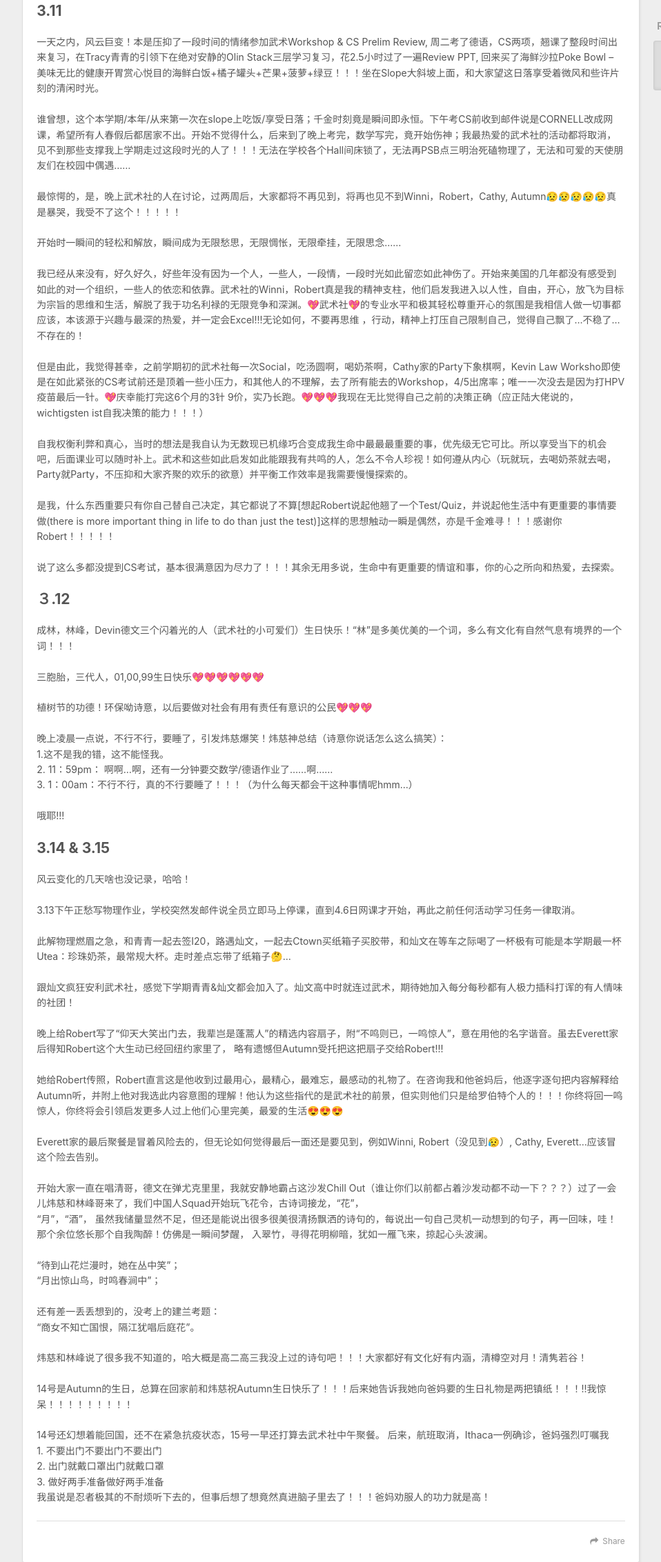
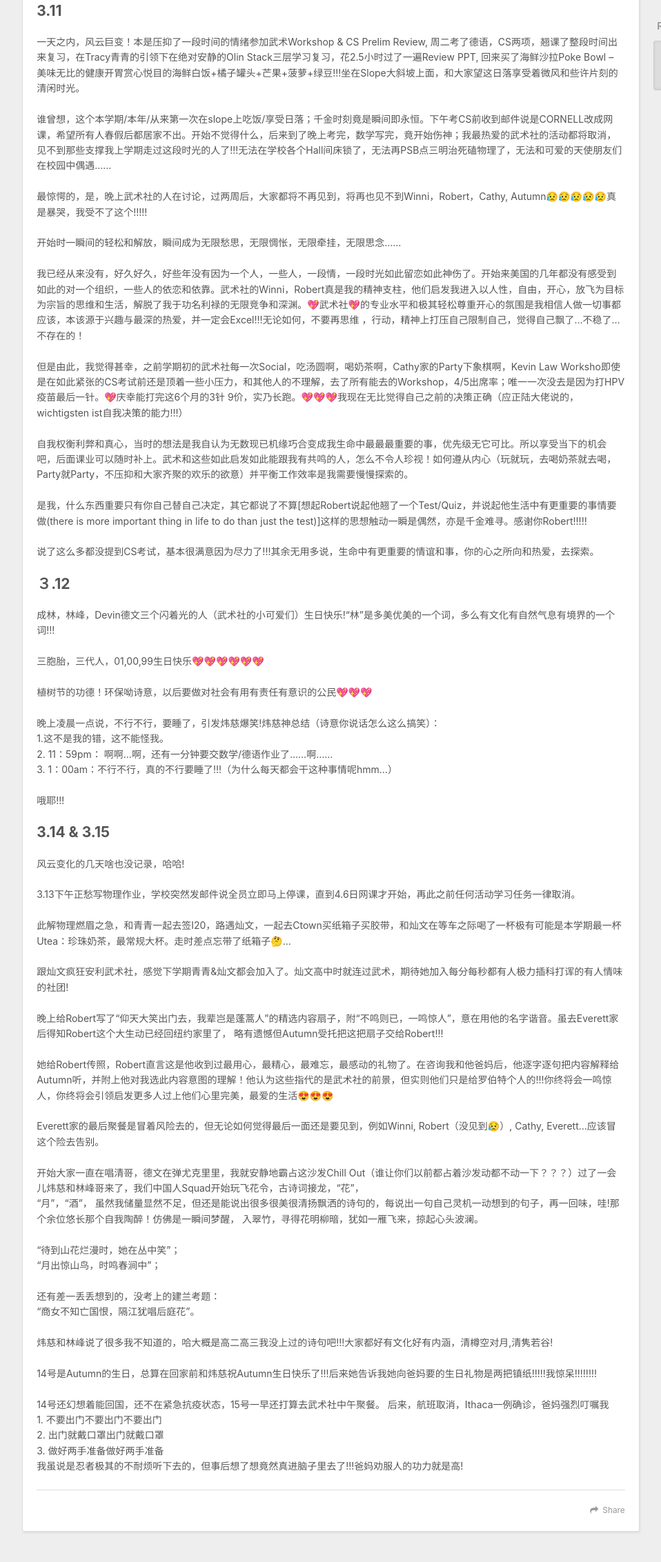
Before and after one commit to PoetryBai/PoetryBai.github.io, a plain HTML site: page 2020/03/16/风云变化/index.html in a window 1280 px wide. Shown: the part 450-2715 px from the top of the page at 69% size, without its empty margins (8-966 px from the left). Drawn offline with nearby package versions, Linux system fonts and the light colour scheme.

Commit message:
Site updated: 2020-03-17 02:26:27

```diff
--- a/2020/03/16/风云变化/index.html
+++ b/2020/03/16/风云变化/index.html
@@ -7,15 +7,15 @@
 
   <title>风云变化 | Hexo</title>
   <meta name="viewport" content="width=device-width, initial-scale=1, maximum-scale=1">
-  <meta name="description" content="3.11一天之内，风云巨变！本是压抑了一段时间的情绪参加武术Workshop &amp; CS Prelim Review,  周二考了德语，CS两项，翘课了整段时间出来复习，在Tracy青青的引领下在绝对安静的Olin Stack三层学习复习，花2.5小时过了一遍Review PPT, 回来买了海鲜沙拉Poke Bowl – 美味无比的健康开胃赏心悦目的海鲜白饭+橘子罐头+芒果+菠萝+绿豆！！！">
+  <meta name="description" content="3.11一天之内，风云巨变！本是压抑了一段时间的情绪参加武术Workshop &amp; CS Prelim Review,  周二考了德语，CS两项，翘课了整段时间出来复习，在Tracy青青的引领下在绝对安静的Olin Stack三层学习复习，花2.5小时过了一遍Review PPT, 回来买了海鲜沙拉Poke Bowl – 美味无比的健康开胃赏心悦目的海鲜白饭+橘子罐头+芒果+菠萝+绿豆!!!">
 <meta property="og:type" content="article">
 <meta property="og:title" content="风云变化">
 <meta property="og:url" content="http://yoursite.com/2020/03/16/%E9%A3%8E%E4%BA%91%E5%8F%98%E5%8C%96/index.html">
 <meta property="og:site_name" content="Hexo">
-<meta property="og:description" content="3.11一天之内，风云巨变！本是压抑了一段时间的情绪参加武术Workshop &amp; CS Prelim Review,  周二考了德语，CS两项，翘课了整段时间出来复习，在Tracy青青的引领下在绝对安静的Olin Stack三层学习复习，花2.5小时过了一遍Review PPT, 回来买了海鲜沙拉Poke Bowl – 美味无比的健康开胃赏心悦目的海鲜白饭+橘子罐头+芒果+菠萝+绿豆！！！">
+<meta property="og:description" content="3.11一天之内，风云巨变！本是压抑了一段时间的情绪参加武术Workshop &amp; CS Prelim Review,  周二考了德语，CS两项，翘课了整段时间出来复习，在Tracy青青的引领下在绝对安静的Olin Stack三层学习复习，花2.5小时过了一遍Review PPT, 回来买了海鲜沙拉Poke Bowl – 美味无比的健康开胃赏心悦目的海鲜白饭+橘子罐头+芒果+菠萝+绿豆!!!">
 <meta property="og:locale" content="en_US">
 <meta property="article:published_time" content="2020-03-16T21:30:40.000Z">
-<meta property="article:modified_time" content="2020-03-17T06:15:32.518Z">
+<meta property="article:modified_time" content="2020-03-17T06:26:19.808Z">
 <meta property="article:author" content="John Doe">
 <meta name="twitter:card" content="summary">
 
@@ -88,33 +88,33 @@
 
     <div class="article-entry" itemprop="articleBody">
 
-        <h2 id="3-11"><a href="#3-11" class="headerlink" title="3.11"></a>3.11</h2><p>一天之内，风云巨变！本是压抑了一段时间的情绪参加武术Workshop &amp; CS Prelim Review,  周二考了德语，CS两项，翘课了整段时间出来复习，在Tracy青青的引领下在绝对安静的Olin Stack三层学习复习，花2.5小时过了一遍Review PPT, 回来买了海鲜沙拉Poke Bowl – 美味无比的健康开胃赏心悦目的海鲜白饭+橘子罐头+芒果+菠萝+绿豆！！！坐在Slope大斜坡上面，和大家望这日落享受着微风和些许片刻的清闲时光。</p>
-<p>谁曾想，这个本学期/本年/从来第一次在slope上吃饭/享受日落；千金时刻竟是瞬间即永恒。下午考CS前收到邮件说是CORNELL改成网课，希望所有人春假后都居家不出。开始不觉得什么，后来到了晚上考完，数学写完，竟开始伤神；我最热爱的武术社的活动都将取消，见不到那些支撑我上学期走过这段时光的人了！！！无法在学校各个Hall间床锁了，无法再PSB点三明治死磕物理了，无法和可爱的天使朋友们在校园中偶遇……</p>
-<p>最惊愕的，是，晚上武术社的人在讨论，过两周后，大家都将不再见到，将再也见不到Winni，Robert，Cathy, Autumn😥😥😥😥😥真是暴哭，我受不了这个！！！！！</p>
+        <h2 id="3-11"><a href="#3-11" class="headerlink" title="3.11"></a>3.11</h2><p>一天之内，风云巨变！本是压抑了一段时间的情绪参加武术Workshop &amp; CS Prelim Review,  周二考了德语，CS两项，翘课了整段时间出来复习，在Tracy青青的引领下在绝对安静的Olin Stack三层学习复习，花2.5小时过了一遍Review PPT, 回来买了海鲜沙拉Poke Bowl – 美味无比的健康开胃赏心悦目的海鲜白饭+橘子罐头+芒果+菠萝+绿豆!!!坐在Slope大斜坡上面，和大家望这日落享受着微风和些许片刻的清闲时光。</p>
+<p>谁曾想，这个本学期/本年/从来第一次在slope上吃饭/享受日落；千金时刻竟是瞬间即永恒。下午考CS前收到邮件说是CORNELL改成网课，希望所有人春假后都居家不出。开始不觉得什么，后来到了晚上考完，数学写完，竟开始伤神；我最热爱的武术社的活动都将取消，见不到那些支撑我上学期走过这段时光的人了!!!无法在学校各个Hall间床锁了，无法再PSB点三明治死磕物理了，无法和可爱的天使朋友们在校园中偶遇……</p>
+<p>最惊愕的，是，晚上武术社的人在讨论，过两周后，大家都将不再见到，将再也见不到Winni，Robert，Cathy, Autumn😥😥😥😥😥真是暴哭，我受不了这个!!!!!</p>
 <p>开始时一瞬间的轻松和解放，瞬间成为无限愁思，无限惆怅，无限牵挂，无限思念……</p>
 <p>我已经从来没有，好久好久，好些年没有因为一个人，一些人，一段情，一段时光如此留恋如此神伤了。开始来美国的几年都没有感受到如此的对一个组织，一些人的依恋和依靠。武术社的Winni，Robert真是我的精神支柱，他们启发我进入以人性，自由，开心，放飞为目标为宗旨的思维和生活，解脱了我于功名利禄的无限竞争和深渊。💖武术社💖的专业水平和极其轻松尊重开心的氛围是我相信人做一切事都应该，本该源于兴趣与最深的热爱，并一定会Excel!!!无论如何，不要再思维 ，行动，精神上打压自己限制自己，觉得自己飘了…不稳了…不存在的！</p>
-<p>但是由此，我觉得甚幸，之前学期初的武术社每一次Social，吃汤圆啊，喝奶茶啊，Cathy家的Party下象棋啊，Kevin Law Worksho即使是在如此紧张的CS考试前还是顶着一些小压力，和其他人的不理解，去了所有能去的Workshop，4/5出席率；唯一一次没去是因为打HPV疫苗最后一针。💖庆幸能打完这6个月的3针 9价，实乃长跑。💖💖💖我现在无比觉得自己之前的决策正确（应正陆大佬说的，wichtigsten ist自我决策的能力！！！）</p>
+<p>但是由此，我觉得甚幸，之前学期初的武术社每一次Social，吃汤圆啊，喝奶茶啊，Cathy家的Party下象棋啊，Kevin Law Worksho即使是在如此紧张的CS考试前还是顶着一些小压力，和其他人的不理解，去了所有能去的Workshop，4/5出席率；唯一一次没去是因为打HPV疫苗最后一针。💖庆幸能打完这6个月的3针 9价，实乃长跑。💖💖💖我现在无比觉得自己之前的决策正确（应正陆大佬说的，wichtigsten ist自我决策的能力!!!）</p>
 <p>自我权衡利弊和真心，当时的想法是我自认为无数现已机缘巧合变成我生命中最最最重要的事，优先级无它可比。所以享受当下的机会吧，后面课业可以随时补上。武术和这些如此启发如此能跟我有共鸣的人，怎么不令人珍视！如何遵从内心（玩就玩，去喝奶茶就去喝，Party就Party，不压抑和大家齐聚的欢乐的欲意）并平衡工作效率是我需要慢慢探索的。</p>
-<p>是我，什么东西重要只有你自己替自己决定，其它都说了不算[想起Robert说起他翘了一个Test/Quiz，并说起他生活中有更重要的事情要做(there is more important thing in life to do than just the test)]这样的思想触动一瞬是偶然，亦是千金难寻！！！感谢你Robert！！！！！</p>
-<p>说了这么多都没提到CS考试，基本很满意因为尽力了！！！其余无用多说，生命中有更重要的情谊和事，你的心之所向和热爱，去探索。</p>
-<h2 id="３-12"><a href="#３-12" class="headerlink" title="３.12"></a>３.12</h2><p>成林，林峰，Devin德文三个闪着光的人（武术社的小可爱们）生日快乐！“林”是多美优美的一个词，多么有文化有自然气息有境界的一个词！！！</p>
+<p>是我，什么东西重要只有你自己替自己决定，其它都说了不算[想起Robert说起他翘了一个Test/Quiz，并说起他生活中有更重要的事情要做(there is more important thing in life to do than just the test)]这样的思想触动一瞬是偶然，亦是千金难寻。感谢你Robert!!!!!</p>
+<p>说了这么多都没提到CS考试，基本很满意因为尽力了!!!其余无用多说，生命中有更重要的情谊和事，你的心之所向和热爱，去探索。</p>
+<h2 id="３-12"><a href="#３-12" class="headerlink" title="３.12"></a>３.12</h2><p>成林，林峰，Devin德文三个闪着光的人（武术社的小可爱们）生日快乐!“林”是多美优美的一个词，多么有文化有自然气息有境界的一个词!!!</p>
 <p>三胞胎，三代人，01,00,99生日快乐💖💖💖💖💖💖</p>
 <p>植树节的功德！环保呦诗意，以后要做对社会有用有责任有意识的公民💖💖💖</p>
-<p>晚上凌晨一点说，不行不行，要睡了，引发炜慈爆笑！炜慈神总结（诗意你说话怎么这么搞笑）：<br>    1.这不是我的错，这不能怪我。<br>    2. 11：59pm： 啊啊…啊，还有一分钟要交数学/德语作业了……啊……<br>    3. 1：00am：不行不行，真的不行要睡了！！！（为什么每天都会干这种事情呢hmm…）   </p>
+<p>晚上凌晨一点说，不行不行，要睡了，引发炜慈爆笑!炜慈神总结（诗意你说话怎么这么搞笑）：<br>    1.这不是我的错，这不能怪我。<br>    2. 11：59pm： 啊啊…啊，还有一分钟要交数学/德语作业了……啊……<br>    3. 1：00am：不行不行，真的不行要睡了!!!（为什么每天都会干这种事情呢hmm…）   </p>
 <p>哦耶!!!</p>
-<h2 id="3-14-amp-3-15"><a href="#3-14-amp-3-15" class="headerlink" title="3.14 &amp; 3.15"></a>3.14 &amp; 3.15</h2><p>风云变化的几天啥也没记录，哈哈！</p>
+<h2 id="3-14-amp-3-15"><a href="#3-14-amp-3-15" class="headerlink" title="3.14 &amp; 3.15"></a>3.14 &amp; 3.15</h2><p>风云变化的几天啥也没记录，哈哈!</p>
 <p>3.13下午正愁写物理作业，学校突然发邮件说全员立即马上停课，直到4.6日网课才开始，再此之前任何活动学习任务一律取消。</p>
 <p>此解物理燃眉之急，和青青一起去签I20，路遇灿文，一起去Ctown买纸箱子买胶带，和灿文在等车之际喝了一杯极有可能是本学期最一杯Utea：珍珠奶茶，最常规大杯。走时差点忘带了纸箱子🤔…</p>
-<p>跟灿文疯狂安利武术社，感觉下学期青青&amp;灿文都会加入了。灿文高中时就连过武术，期待她加入每分每秒都有人极力插科打诨的有人情味的社团！</p>
+<p>跟灿文疯狂安利武术社，感觉下学期青青&amp;灿文都会加入了。灿文高中时就连过武术，期待她加入每分每秒都有人极力插科打诨的有人情味的社团!</p>
 <p>晚上给Robert写了“仰天大笑出门去，我辈岂是蓬蒿人”的精选内容扇子，附“不鸣则已，一鸣惊人”，意在用他的名字谐音。虽去Everett家后得知Robert这个大生动已经回纽约家里了， 略有遗憾但Autumn受托把这把扇子交给Robert!!!</p>
-<p>她给Robert传照，Robert直言这是他收到过最用心，最精心，最难忘，最感动的礼物了。在咨询我和他爸妈后，他逐字逐句把内容解释给Autumn听，并附上他对我选此内容意图的理解！他认为这些指代的是武术社的前景，但实则他们只是给罗伯特个人的！！！你终将回一鸣惊人，你终将会引领启发更多人过上他们心里完美，最爱的生活😍😍😍</p>
+<p>她给Robert传照，Robert直言这是他收到过最用心，最精心，最难忘，最感动的礼物了。在咨询我和他爸妈后，他逐字逐句把内容解释给Autumn听，并附上他对我选此内容意图的理解！他认为这些指代的是武术社的前景，但实则他们只是给罗伯特个人的!!!你终将会一鸣惊人，你终将会引领启发更多人过上他们心里完美，最爱的生活😍😍😍</p>
 <p>Everett家的最后聚餐是冒着风险去的，但无论如何觉得最后一面还是要见到，例如Winni, Robert（没见到😥）, Cathy, Everett…应该冒这个险去告别。</p>
-<p>开始大家一直在唱清哥，德文在弹尤克里里，我就安静地霸占这沙发Chill Out（谁让你们以前都占着沙发动都不动一下？？？）过了一会儿炜慈和林峰哥来了，我们中国人Squad开始玩飞花令，古诗词接龙，“花”，<br>“月”，“酒”， 虽然我储量显然不足，但还是能说出很多很美很清扬飘洒的诗句的，每说出一句自己灵机一动想到的句子，再一回味，哇！那个余位悠长那个自我陶醉！仿佛是一瞬间梦醒， 入翠竹，寻得花明柳暗，犹如一雁飞来，掠起心头波澜。  </p>
+<p>开始大家一直在唱清哥，德文在弹尤克里里，我就安静地霸占这沙发Chill Out（谁让你们以前都占着沙发动都不动一下？？？）过了一会儿炜慈和林峰哥来了，我们中国人Squad开始玩飞花令，古诗词接龙，“花”，<br>“月”，“酒”， 虽然我储量显然不足，但还是能说出很多很美很清扬飘洒的诗句的，每说出一句自己灵机一动想到的句子，再一回味，哇!那个余位悠长那个自我陶醉！仿佛是一瞬间梦醒， 入翠竹，寻得花明柳暗，犹如一雁飞来，掠起心头波澜。  </p>
 <p>“待到山花烂漫时，她在丛中笑”；<br>“月出惊山鸟，时鸣春涧中”；</p>
 <p>还有差一丢丢想到的，没考上的建兰考题：<br>“商女不知亡国恨，隔江犹唱后庭花”。</p>
-<p>炜慈和林峰说了很多我不知道的，哈大概是高二高三我没上过的诗句吧！！！大家都好有文化好有内涵，清樽空对月！清隽若谷！</p>
-<p>14号是Autumn的生日，总算在回家前和炜慈祝Autumn生日快乐了！！！后来她告诉我她向爸妈要的生日礼物是两把镇纸！！！!!我惊呆！！！！！！！！！</p>
-<p>14号还幻想着能回国，还不在紧急抗疫状态，15号一早还打算去武术社中午聚餐。 后来，航班取消，Ithaca一例确诊，爸妈强烈叮嘱我<br>    1. 不要出门不要出门不要出门<br>    2. 出门就戴口罩出门就戴口罩<br>    3. 做好两手准备做好两手准备<br>我虽说是忍者极其的不耐烦听下去的，但事后想了想竟然真进脑子里去了！！！爸妈劝服人的功力就是高！</p>
+<p>炜慈和林峰说了很多我不知道的，哈大概是高二高三我没上过的诗句吧!!!大家都好有文化好有内涵，清樽空对月,清隽若谷!</p>
+<p>14号是Autumn的生日，总算在回家前和炜慈祝Autumn生日快乐了!!!后来她告诉我她向爸妈要的生日礼物是两把镇纸!!!!!我惊呆!!!!!!!!</p>
+<p>14号还幻想着能回国，还不在紧急抗疫状态，15号一早还打算去武术社中午聚餐。 后来，航班取消，Ithaca一例确诊，爸妈强烈叮嘱我<br>    1. 不要出门不要出门不要出门<br>    2. 出门就戴口罩出门就戴口罩<br>    3. 做好两手准备做好两手准备<br>我虽说是忍者极其的不耐烦听下去的，但事后想了想竟然真进脑子里去了!!!爸妈劝服人的功力就是高!</p>
 
 
     </div>
```
Also changed, not shown: index.html (+15 -15 lines).
